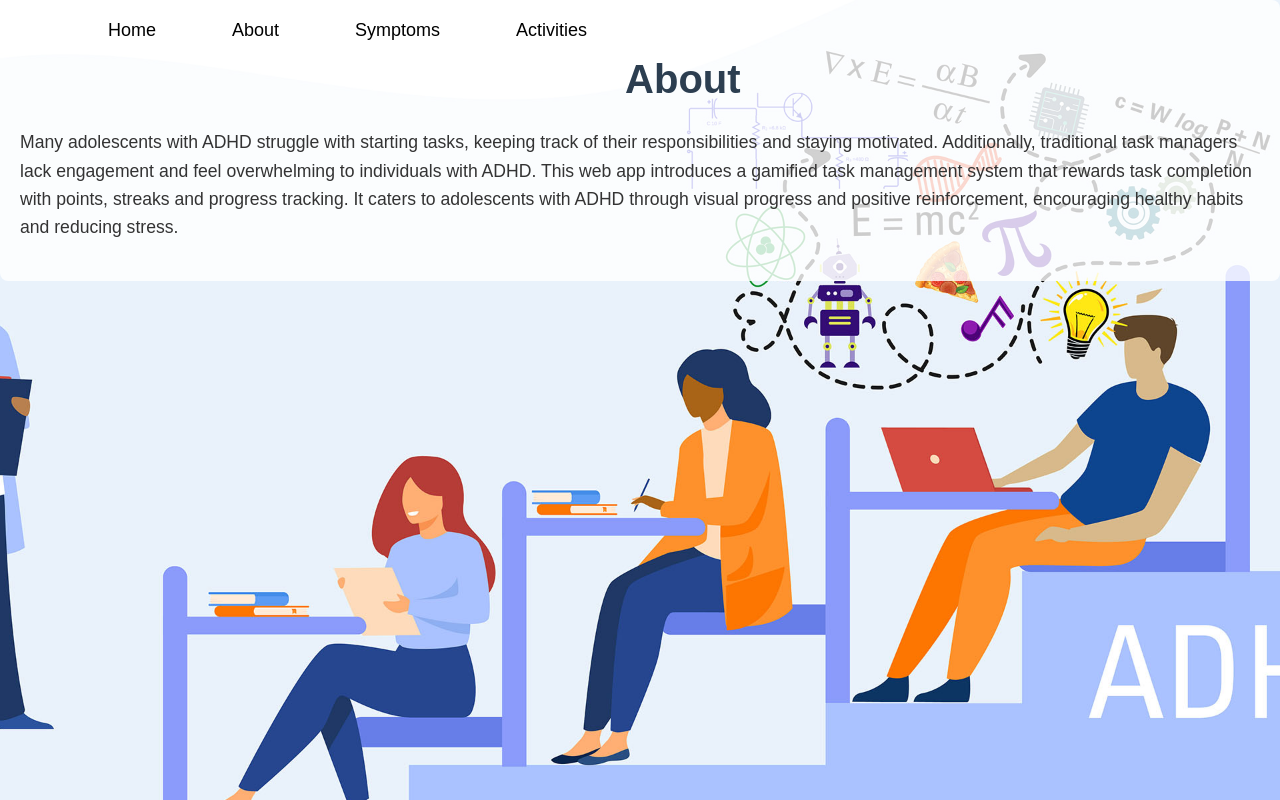
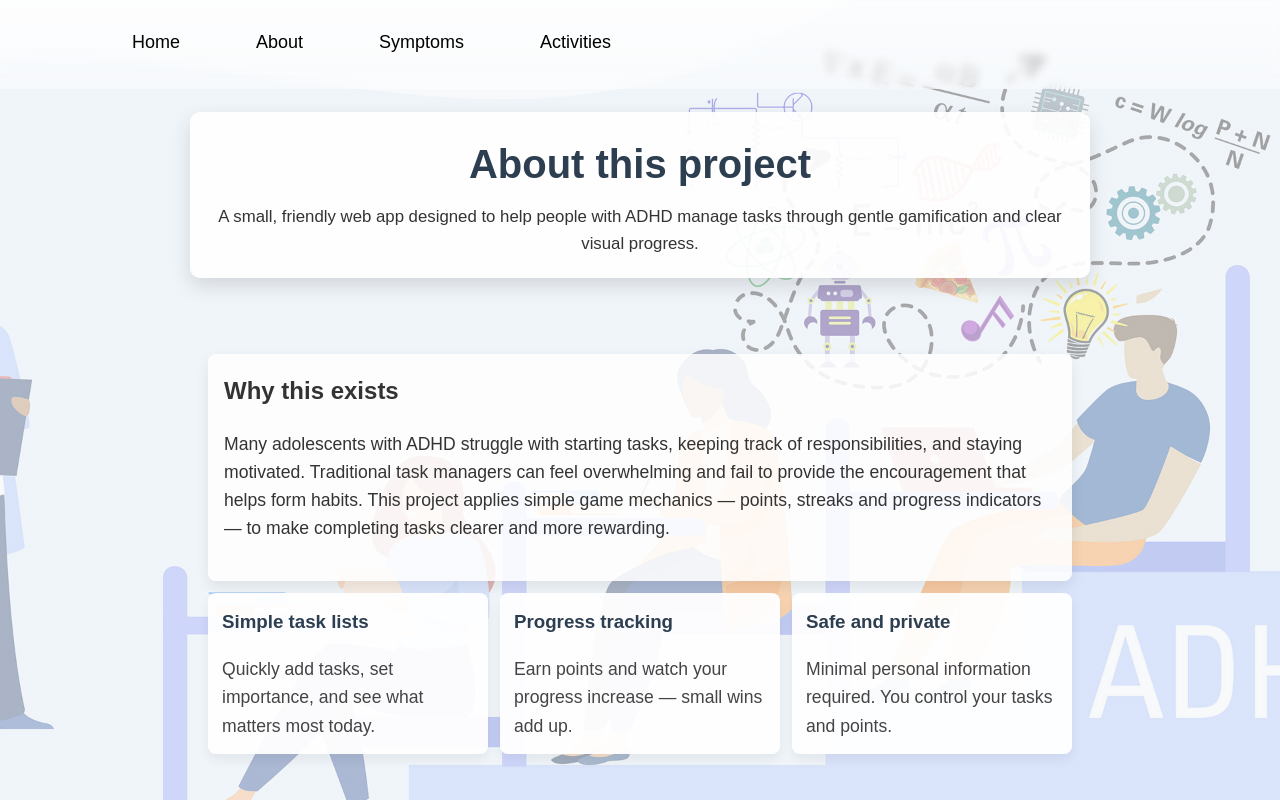
Before and after one commit to Homelesslander/FocusSpark, a Flask app: page /about in a window 1280 px wide. Run offline with Flask 3, Linux system fonts and the light colour scheme.

Commit message:
Fixed About Tab

```diff
--- a/static/aboutstyle.css
+++ b/static/aboutstyle.css
@@ -1,3 +1,31 @@
+/* Consistent navbar positioning across pages */
+.menu {
+  position: absolute;
+  top: 0;
+  left: 0;
+  width: 100%;
+  padding: 14px 24px;
+  z-index: 40;
+  background: linear-gradient(rgba(255,255,255,0.75), rgba(255,255,255,0.4));
+  backdrop-filter: blur(4px);
+}
+
+/* Prevent content from jumping under the fixed menu */
+body { padding-top: 76px; font-family: Arial, sans-serif; line-height: 1.6; margin: 0; color: #333; background-image: url('/static/images/ADHD-Web-Graphic-5-26-21-3.jpg'); background-size: cover; background-position: center; background-repeat: no-repeat; background-attachment: fixed; }
+/* Ensure the top menu is positioned consistently across pages */
+.menu {
+  position: absolute;
+  top: 0;
+  left: 0;
+  width: 100%;
+  padding: 12px 24px;
+  z-index: 100;
+  background: linear-gradient(rgba(255,255,255,0.75), rgba(255,255,255,0.45));
+  backdrop-filter: blur(4px);
+}
+
+/* Reserve space so content doesn't jump under the menu */
+body { padding-top: 72px; font-family: Arial, sans-serif; line-height: 1.6; margin: 0; color: #333; background-image: url('/static/images/ADHD-Web-Graphic-5-26-21-3.jpg'); background-size: cover; background-position: center; background-repeat: no-repeat; background-attachment: fixed; }
 body {
   font-family: Arial, sans-serif;
   line-height: 1.6;
@@ -9,12 +37,35 @@ body {
   background-attachment: fixed;
   color: #333;
 }
+html, body {
+  height: 100%;
+  box-sizing: border-box;
+}
+*, *:before, *:after { box-sizing: inherit; }
+body {
+  font-family: Arial, sans-serif;
+  line-height: 1.6;
+  margin: 0;
+  /* background image with a soft translucent overlay so cards remain readable */
+  background-image: linear-gradient(rgba(243,246,249,0.65), rgba(243,246,249,0.65)), url('/static/images/ADHD-Web-Graphic-5-26-21-3.jpg');
+  background-size: cover;
+  background-position: center;
+  background-repeat: no-repeat;
+  background-attachment: scroll;
+  color: #333;
+  overflow-x: hidden; /* prevent horizontal scrolling */
+}
 
-menu{ width: 400px;
-    display: flex;
-    justify-content: center;
-    align-items: center;
-    height: 70px;
+/* navigation container for About page: subtle translucent background behind links */
+menu{
+  width: 100%;
+  display: flex;
+  justify-content: center;
+  align-items: center;
+  height: 70px;
+  padding: 8px 0;
+  background: rgba(255,255,255,0.12); /* light transparent panel behind the nav links */
+  backdrop-filter: blur(4px);
 }
 ul {float: left;
     display: flex;
@@ -67,7 +118,49 @@ strong {
   color: #e74c3c;
 }
 .content {
-  background-color: rgba(255, 255, 255, 0.8);
+  background-color: transparent;
   padding: 20px;
   border-radius: 8px;
 }
+.about-hero{
+  padding: 40px 16px; /* reduced padding so content fits on smaller viewports */
+  display:flex;
+  align-items:center;
+  justify-content:center;
+  clear: both; /* ensure hero sits below any floated menu */
+  width: 100%;
+}
+.about-hero-inner{
+  max-width: 900px;
+  margin: 0 auto; /* center the inner card reliably */
+  text-align:center;
+  background: rgba(255,255,255,0.92);
+  padding: 20px 18px;
+  border-radius: 10px;
+  box-shadow: 0 8px 20px rgba(0,0,0,0.12);
+}
+.about-hero h1{ margin: 0 0 8px; color: #2c3e50; }
+.about-hero .lead{ margin: 0; color: #333; font-size: 1.05rem; }
+
+.content{ max-width:900px; margin:18px auto; padding:18px; }
+.intro h2{ margin-top:0; }
+.features{ display:flex; gap:12px; margin-top:12px; flex-wrap:wrap; }
+.feature-card{ flex:1 1 240px; background: rgba(255,255,255,0.95); padding:14px; border-radius:8px; box-shadow: 0 6px 12px rgba(0,0,0,0.06); min-width: 220px; }
+.feature-card h3{ margin-top:0; color:#2c3e50; }
+.feature-card p{ margin:8px 0 0; color:#444; }
+
+/* Responsive stack */
+@media (max-width:800px){
+  .features{ flex-direction:column; }
+  .about-hero{ padding:28px 12px; }
+  .about-hero-inner{ padding:16px; }
+  .content{ padding:12px; margin:12px; }
+}
+
+/* translucent background for intro section to match hero card */
+.intro{
+  background: rgba(255,255,255,0.86);
+  padding: 18px 16px;
+  border-radius: 8px;
+  box-shadow: 0 6px 14px rgba(0,0,0,0.08);
+}
--- a/templates/about.html
+++ b/templates/about.html
@@ -1,30 +1,51 @@
 <!DOCTYPE html>
 <html lang="en">
 <head>
-<title>About</title>
-<link rel="stylesheet" href="{{ url_for('static', filename='aboutstyle.css') }}">
+    <meta charset="utf-8">
+    <meta name="viewport" content="width=device-width, initial-scale=1">
+    <title>About</title>
+    <link rel="stylesheet" href="{{ url_for('static', filename='aboutstyle.css') }}">
 </head>
 <body>
-    <div class= "menu">
-
+    <div class="menu">
         <ul style="list-style-type: none;">
             <li><a href="{{ url_for('home') }}">Home</a></li>
             <li><a href="{{ url_for('about') }}">About</a></li>
             <li><a href="{{ url_for('symptoms') }}">Symptoms</a></li>
             <li><a href="{{ url_for('activities') }}">Activities</a></li>
         </ul>
-
     </div>
 
-    <div class="content">
-        <h1>About</h1>
+    <!-- Hero -->
+    <header class="about-hero">
+        <div class="about-hero-inner">
+            <h1>About this project</h1>
+            <p class="lead">A small, friendly web app designed to help people with ADHD manage tasks through gentle gamification and clear visual progress.</p>
+        </div>
+    </header>
 
-        <p>Many adolescents with ADHD struggle with starting tasks, keeping track of their responsibilities and staying motivated. Additionally, traditional task managers lack engagement and feel overwhelming to individuals with ADHD.
-        This web app introduces a gamified task management system that rewards task completion with points, streaks and progress tracking. It caters to adolescents with ADHD through visual progress and positive reinforcement, encouraging healthy habits and reducing stress.
-        </p>
-    </div>
+    <main class="content">
+        <section class="intro">
+            <h2>Why this exists</h2>
+            <p>Many adolescents with ADHD struggle with starting tasks, keeping track of responsibilities, and staying motivated. Traditional task managers can feel overwhelming and fail to provide the encouragement that helps form habits. This project applies simple game mechanics — points, streaks and progress indicators — to make completing tasks clearer and more rewarding.</p>
+        </section>
 
+        <section class="features">
+            <div class="feature-card">
+                <h3>Simple task lists</h3>
+                <p>Quickly add tasks, set importance, and see what matters most today.</p>
+            </div>
+            <div class="feature-card">
+                <h3>Progress tracking</h3>
+                <p>Earn points and watch your progress increase — small wins add up.</p>
+            </div>
+            <div class="feature-card">
+                <h3>Safe and private</h3>
+                <p>Minimal personal information required. You control your tasks and points.</p>
+            </div>
+        </section>
+
+    </main>
 
 </body>
-
 </html>
```
